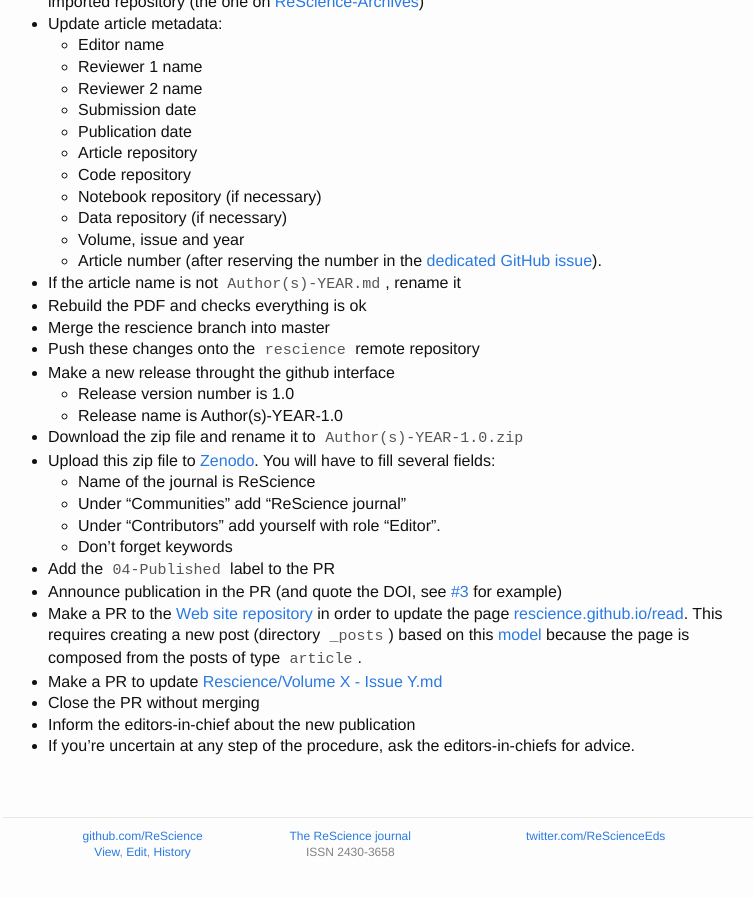
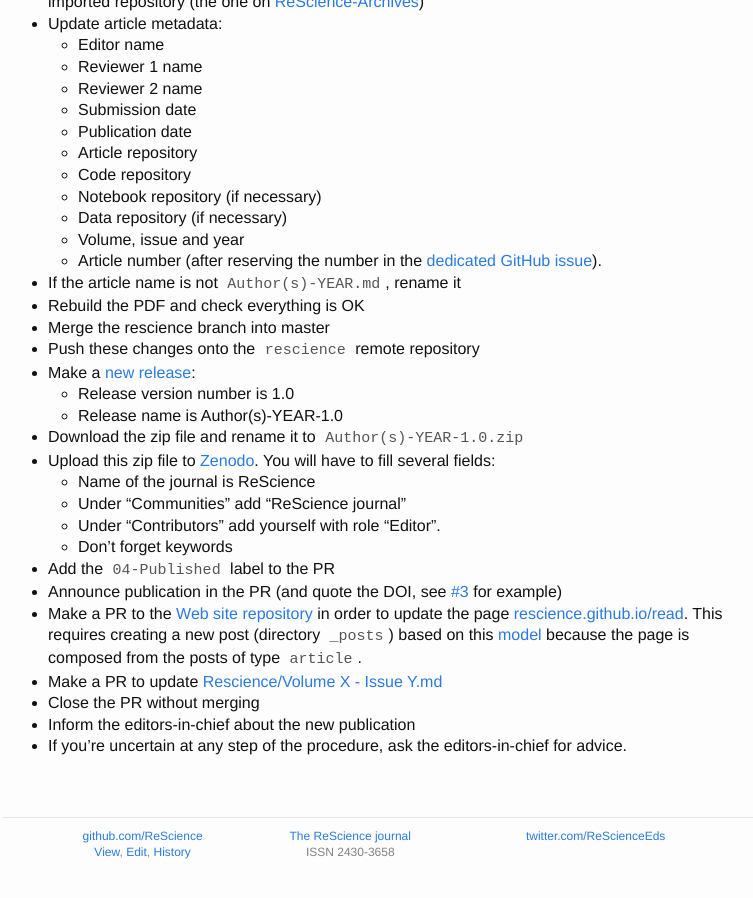
Before and after one commit to ReScience/rescience.github.io, a Jekyll site: the page built from 03-edit.md, in a window 1280 px wide and 900 px high, scrolled down 2846 px. Shown: the whole window, without its empty margins (252-1005 px from the left). Built offline with Jekyll 4.4.1, drawn with Linux system fonts in a browser that asks for light colours; our own code applies the rules of GitHub Pages for plain Markdown files.

Commit message:
Update 03-edit.md

```diff
--- a/03-edit.md
+++ b/03-edit.md
@@ -183,10 +183,10 @@
     - Article number (after reserving the number in the [dedicated GitHub
       issue](https://github.com/ReScience/ReScience/issues/48)).
   * If the article name is not `Author(s)-YEAR.md`, rename it
-  * Rebuild the PDF and checks everything is ok
+  * Rebuild the PDF and check everything is OK
   * Merge the rescience branch into master
   * Push these changes onto the `rescience` remote repository
-  * Make a new release throught the github interface
+  * Make a [new release](https://help.github.com/articles/creating-releases/):
     - Release version number is 1.0
     - Release name is Author(s)-YEAR-1.0
 
@@ -210,4 +210,4 @@
   * Close the PR without merging
   * Inform the editors-in-chief about the new publication
   * If you're uncertain at any step of the procedure, ask
-    the editors-in-chiefs for advice.
+    the editors-in-chief for advice.
```
